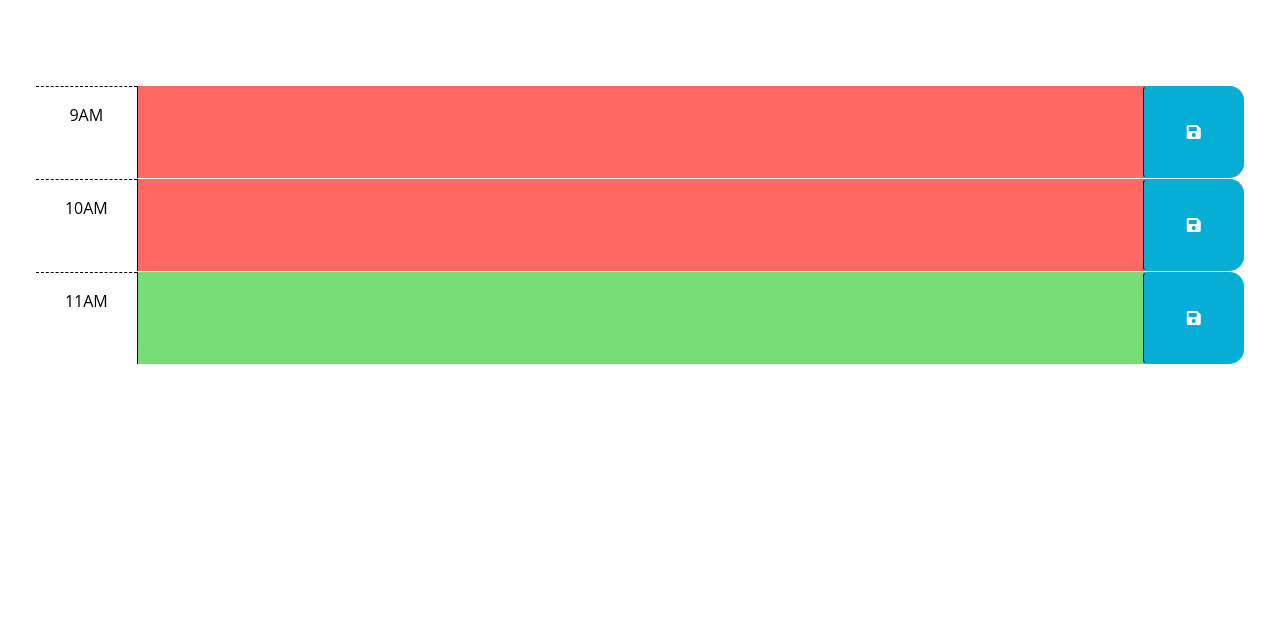
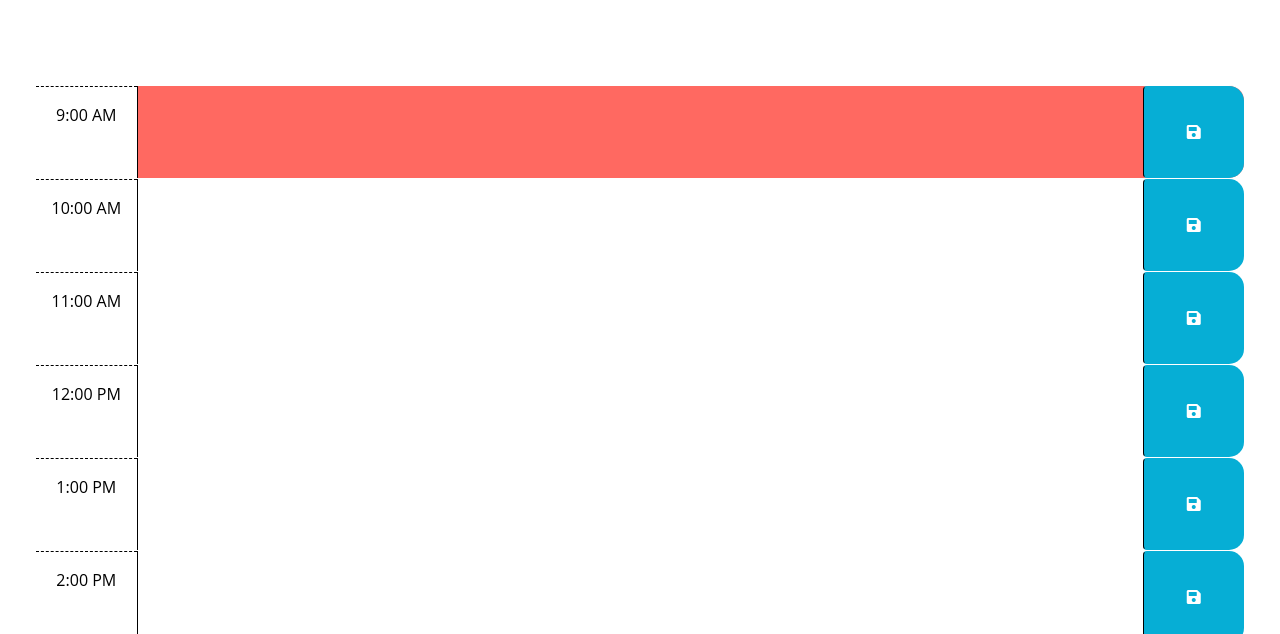
Before and after one commit to jbrowning824/work-day-scheduler, a plain HTML site: page Develop/index.html in a window 1280 px wide. Shown: the part 166-800 px from the top of the page. Drawn offline with nearby package versions, Linux system fonts and the light colour scheme.

Commit message:
dynamically created time blocks using dayjs to format time

```diff
--- a/Develop/script.js
+++ b/Develop/script.js
@@ -2,6 +2,12 @@
 // the code isn't run until the browser has finished rendering all the elements
 // in the html.
 $(document).ready(function() {
+
+  for(i = 9; i <= 17; i++){
+  createTimeblocks(i);
+  }
+
+
   //example of removing a class
   //this will remove the past class and update the element with the present class
   $('#hour-9').removeClass('past').addClass('present');
@@ -31,18 +37,23 @@ $(document).ready(function() {
   //
   // TODO: Add code to display the current date in the header of the page.
   // Example shows current day as name of day, name of month two digit day
+  //
 
 });
 
 function createTimeblocks(hour) {
-  var defaultTimeblockClass = "row time-block";
-  var defaultTextAreaClass = "col-2 col-md-1 hour text-center py-3";
-  var defaultButtonClass = "btn saveBtn col-2 col-md-1";
-  var defaultIClass = "fas fa-save"
-  var container = $('container-fluid');
-  var timeblockEl = $('<div></div>').addClass('row time-block').attr({ id: 'hour-'+hour.replace(/\D/g, '') });
-  var hourblockEl = $('<div></div').addClass('col-2 col-md-1 hour text-center py-3').text(hour);
+  console.log(hour);
+  let date = new Date();
+  date.setHours(hour, 0, 0, 0);
+
+  var container = $('.container-fluid');
+  var timeblockEl = $('<div></div>').addClass('row time-block').attr({ id: 'hour-' + hour });
+  var hourblockEl = $('<div></div>').addClass('col-2 col-md-1 hour text-center py-3').text(dayjs(date).format("h:mm A"));
   var descriptionEl = $('<textarea></textarea>').addClass('col-8 col-md-10 description').attr({ rows: '3' });
   var btnEl = $('<button></button>').addClass('btn saveBtn col-2 col-md-1').attr({ 'aria-label': 'save' });
   var iconEl = $('<i></i>').addClass('fas fa-save').attr({ 'aria-hidden': 'true' });
+
+  btnEl.append(iconEl);
+  timeblockEl.append(hourblockEl, descriptionEl, btnEl);
+  container.append(timeblockEl);
 }
```
Also changed, not shown: Develop/index.html (+5 -5 lines).
